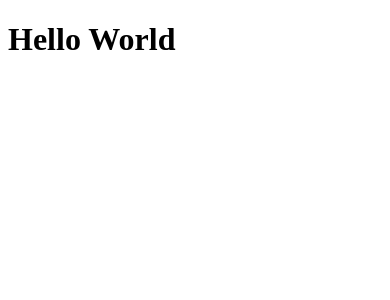
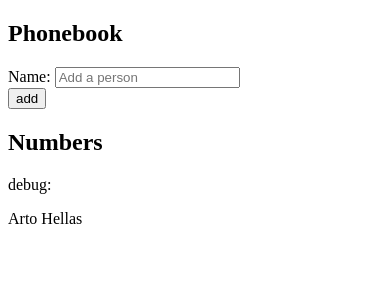
Before and after one commit to heyAlanDev/fullstack-open-exercises, a React (Create React App) app in the folder part2/phone-book/: page / in a window 390 px wide. Shown: the top 300 px of the page. Built offline with nearby package versions, Linux system fonts and the light colour scheme.

Commit message:
feat(part2/phone-book): Make the exercise 2.7

```diff
--- /dev/null
+++ b/part2/phone-book/src/App.js
@@ -0,0 +1,64 @@
+import { useState } from 'react'
+
+const Person = ({ name }) => <p>{name}</p>
+
+const Persons = ({ persons }) => (
+  <div>
+    {persons.map(person => (
+      <Person key={person.name} name={person.name} />
+    ))}
+  </div>
+)
+
+const PersonForm = ({ handleSubmit, handleChange, name }) => (
+  <form onSubmit={handleSubmit}>
+    <div>
+      Name:{' '}
+      <input
+        name='Person'
+        value={name}
+        onChange={handleChange}
+        placeholder='Add a person'
+      />
+    </div>
+    <div>
+      <button>add</button>
+    </div>
+  </form>
+)
+
+const App = ({ dataPersons }) => {
+  const [persons, setPersons] = useState(dataPersons)
+  const [newName, setNewName] = useState('')
+
+  const addPerson = event => {
+    event.preventDefault()
+    const PersonObject = {
+      name: newName
+    }
+
+    setPersons(persons.concat(PersonObject))
+    setNewName('')
+  }
+
+  const handlePersonChange = event => {
+    console.log(event.target.value)
+    setNewName(event.target.value)
+  }
+
+  return (
+    <div>
+      <h2>Phonebook</h2>
+      <PersonForm
+        handleSubmit={addPerson}
+        handleChange={handlePersonChange}
+        name={newName}
+      />
+      <h2>Numbers</h2>
+      <div>debug: {newName}</div>
+      <Persons persons={persons} />
+    </div>
+  )
+}
+
+export default App
--- a/part2/phone-book/src/index.js
+++ b/part2/phone-book/src/index.js
@@ -1,9 +1,9 @@
 import React from 'react'
 import ReactDOM from 'react-dom/client'
-
-const App = () => <h1>Hello World</h1>
-
+import App from './App'
 
 const root = ReactDOM.createRoot(document.getElementById('root'))
 
-root.render(<App />)
+const persons = [{ name: 'Arto Hellas' }]
+
+root.render(<App dataPersons={persons}/>)
```
